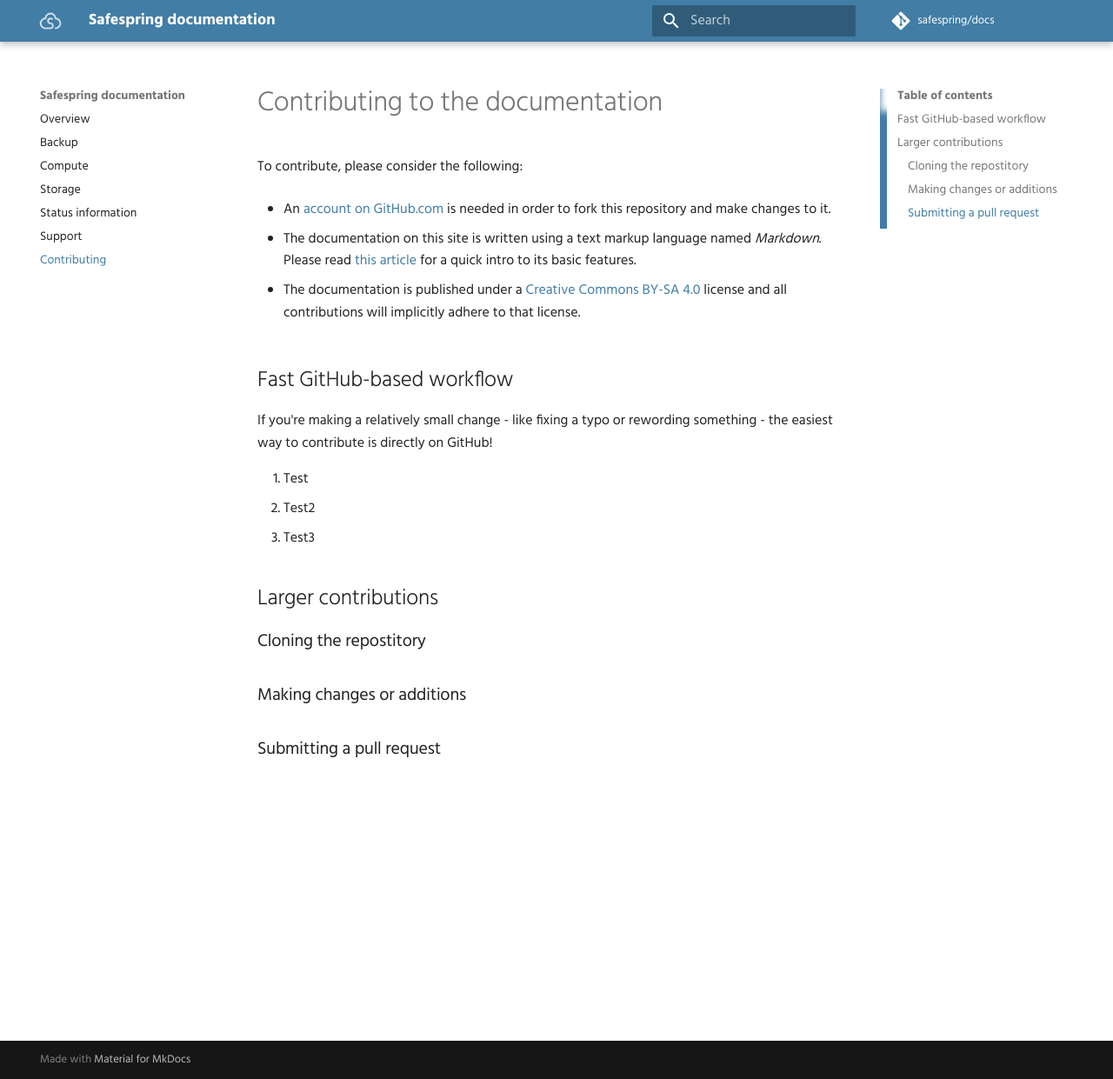
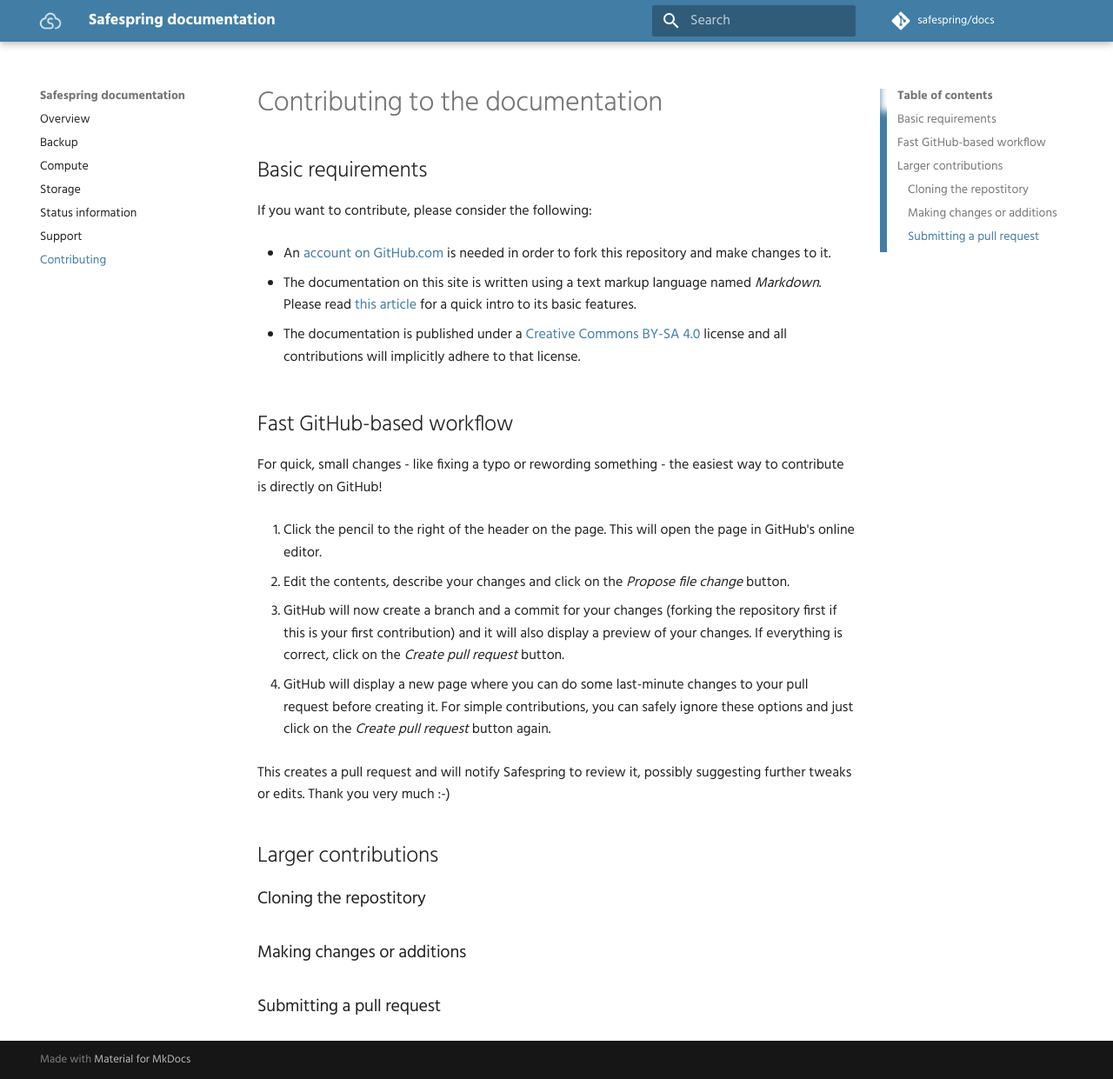
Before and after one commit to safespring/docs, an MkDocs documentation site: the page built from content/contribute.md, in a window 1280 px wide and 1241 px high. Shown: the whole window at 87% size. Built offline with MkDocs 1.6.1 and Material for MkDocs 9.7.7, drawn with Linux system fonts in a browser that asks for light colours; comment, search, counter and statistics services are not loaded; old or Windows-style settings are respelled for this version of MkDocs.

Commit message:
Completed github contrib guide

```diff
--- a/content/contribute.md
+++ b/content/contribute.md
@@ -1,6 +1,8 @@
 # Contributing to the documentation
 
-To contribute, please consider the following:
+## Basic requirements
+
+If you want to contribute, please consider the following:
 
 * An [account on GitHub.com][gh] is needed in order to fork this repository and
   make changes to it.
@@ -18,12 +20,27 @@ To contribute, please consider the following:
 
 ## Fast GitHub-based workflow
 
-If you're making a relatively small change - like fixing a typo or rewording
-something - the easiest way to contribute is directly on GitHub!
+For quick, small changes - like fixing a typo or rewording something - the
+easiest way to contribute is directly on GitHub!
 
-1. Test
-1. Test2
-1. Test3
+1. Click the pencil to the right of the header on the page. This will open the
+   page in GitHub's online editor.
+
+1. Edit the contents, describe your changes and click on the *Propose file
+   change* button.
+
+1. GitHub will now create a branch and a commit for your changes (forking the
+   repository first if this is your first contribution) and it will also
+   display a preview of your changes. If everything is correct, click on the
+   *Create pull request* button.
+
+1. GitHub will display a new page where you can do some last-minute changes to
+   your pull request before creating it. For simple contributions, you can
+   safely ignore these options and just click on the *Create pull request*
+   button again.
+
+This creates a pull request and will notify Safespring to review it, possibly
+suggesting further tweaks or edits. Thank you very much :-)
 
 ## Larger contributions
 
```
